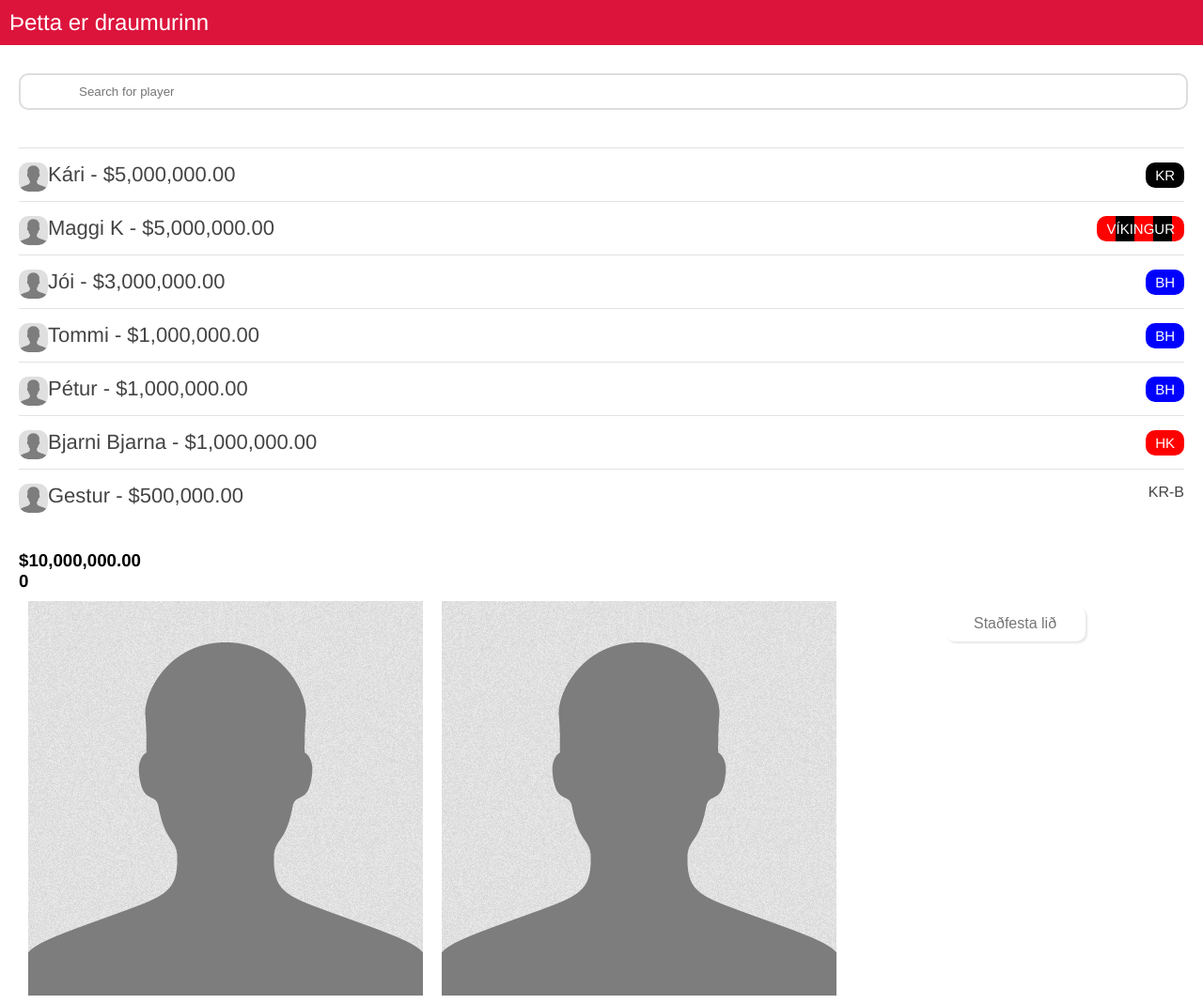
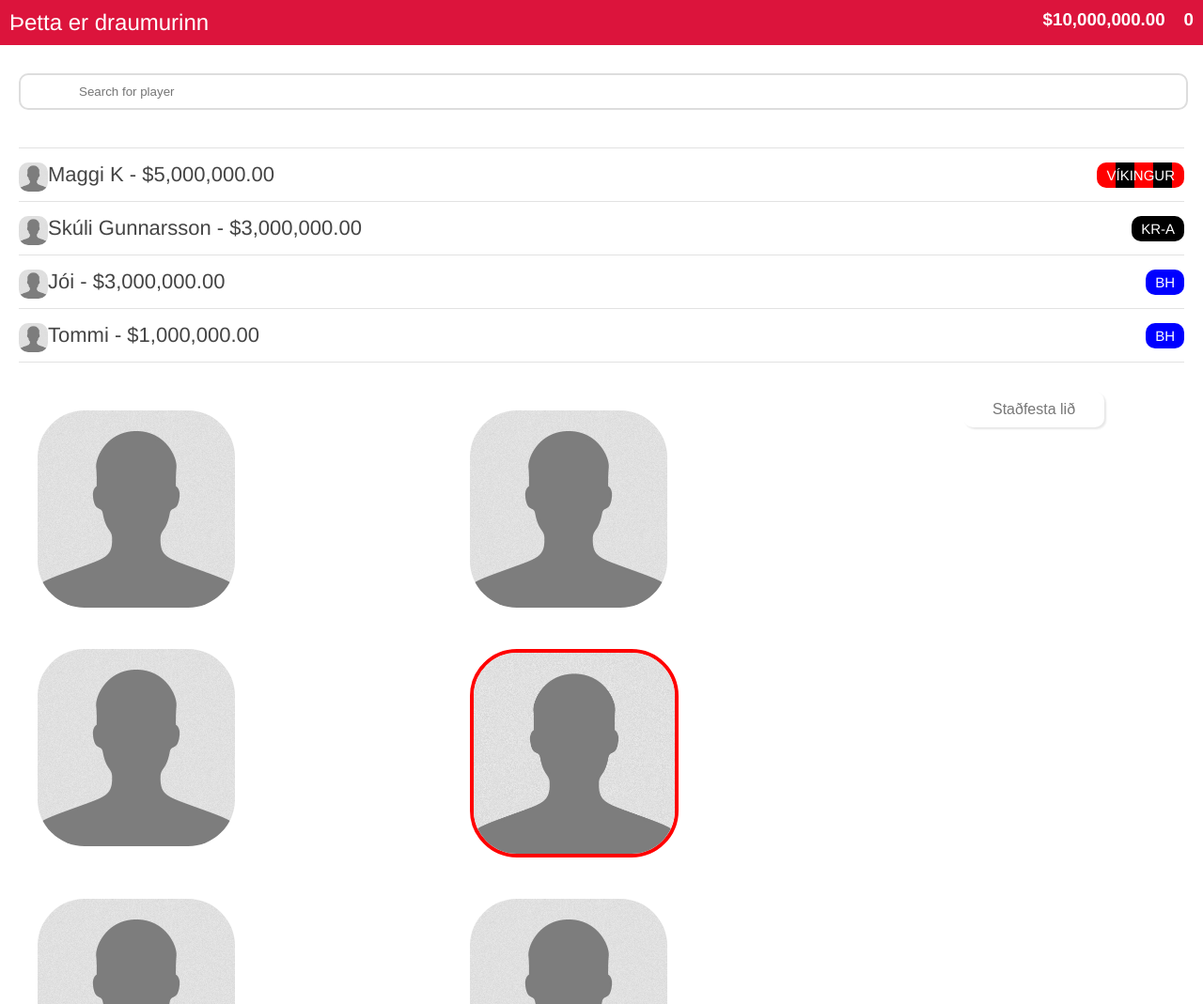
Before and after one commit to kari14/Draumurinn, a website: page index.html in a window 1280 px wide. Shown: the top 1069 px of the page at 94% size. Drawn offline with nearby package versions, Linux system fonts and the light colour scheme.

Commit message:
frontend almost ready

```diff
--- a/index.html
+++ b/index.html
@@ -7,20 +7,20 @@
         <script src="/node_modules/angular/angular.js"></script>
         <script src="src/js/app.js"></script>
     </head>
-    <body>
+    <body ng-controller="FantasyController">
         <header ng-include="'src/views/header.html'"></header>
         <div class="content">
-            <div ng-controller="FantasyController">
-                <input type="text" ng-model="search" placeholder="Search for player"/>
+            <input type="text" ng-model="search" placeholder="Search for player"/>
+            <list>
                 <ul>
                     <li ng-repeat="player in players | orderBy: '-price' | filter: search">
-                        <img class="transferList"src="{{player.pic}}"/>
+                        <img src="{{player.pic}}"/>
                         <h3 ng-click="transfer(player)">{{player.name}} - {{player.price | currency}}</h3>
                         <span class="{{player.team}}">{{player.team}}</span>
                     </li>
                 </ul>
-                <team ng-include="'src/views/team.html'"></team>
-            </div>
+            </list>
+            <team ng-include="'src/views/team.html'"></team>
         </div>
     </body>
 </html>
--- a/src/js/app.js
+++ b/src/js/app.js
@@ -8,11 +8,25 @@ Draumurinn.controller('FantasyController', ['$scope', function($scope) {
     $scope.submited = false;
 
     $scope.confirmTeam = function() {
-        var set = new Set();
+        //One big validation!
+
+        //validating the subs
+        var sexSet = new Set();
+        sexSet.add($scope.myTeam[3].sex);
+        sexSet.add($scope.myTeam[7].sex);
+
+        if (sexSet.length !== 2) {
+            alert('Invalid subs');
+            return false;
+        }
+
+        var teamSet = new Set();
         for (var i in $scope.myTeam) {
-            if (set.has(i.team)) {
+            if (teamSet.has(i.team)) {
                 alert('Too many players from the same team');
                 return false;
+            } else {
+                teamSet.add(i.team);
             }
         }
 
@@ -22,7 +36,7 @@ Draumurinn.controller('FantasyController', ['$scope', function($scope) {
         }
 
         if ($scope.myTeam.includes(emptyPlayer)) {
-            alert('Please select your team');
+            alert('Please fill your team');
             return false;
         }
 
@@ -46,10 +60,11 @@ Draumurinn.controller('FantasyController', ['$scope', function($scope) {
 
     $scope.players = [
     {
-        name: 'Kári',
-        price: 5000000,
-        team: 'KR',
+        name: 'Skúli Gunnarsson',
+        price: 3000000,
+        team: 'KR-A',
         pic: 'src/img/avatar.jpg',
+        sex: 'kk',
         points: 0
     },
     {
@@ -57,6 +72,7 @@ Draumurinn.controller('FantasyController', ['$scope', function($scope) {
         price: 1000000,
         team: 'BH',
         pic: 'src/img/avatar.jpg',
+        sex: 'kk',
         points: 0
     },
     {
@@ -64,6 +80,7 @@ Draumurinn.controller('FantasyController', ['$scope', function($scope) {
         price: 3000000,
         team: 'BH',
         pic: 'src/img/avatar.jpg',
+        sex: 'kk',
         points: 0
     },
     {
@@ -71,13 +88,15 @@ Draumurinn.controller('FantasyController', ['$scope', function($scope) {
         price: 1000000,
         team: 'BH',
         pic: 'src/img/avatar.jpg',
+        sex: 'kk',
         points: 0
     },
     {
         name: 'Bjarni Bjarna',
         price: 1000000,
-        team: 'HK',
+        team: 'HK-A',
         pic: 'src/img/avatar.jpg',
+        sex: 'kk',
         points: 0
     },
     {
@@ -85,6 +104,7 @@ Draumurinn.controller('FantasyController', ['$scope', function($scope) {
         price: 5000000,
         team: 'Víkingur',
         pic: 'src/img/avatar.jpg',
+        sex: 'kk',
         points: 0
     },
     {
@@ -92,19 +112,19 @@ Draumurinn.controller('FantasyController', ['$scope', function($scope) {
         price: 500000,
         team: 'KR-B',
         pic: 'src/img/avatar.jpg',
+        sex: 'kk',
         points: 0
-    }
-
-    ];
+    }];
 
     var emptyPlayer = {
         name: '',
         price: 0,
         team: '',
         pic: 'src/img/avatar.jpg',
+        sex: 'kk',
         points: 0
     }
 
-    $scope.myTeam = [emptyPlayer, emptyPlayer, emptyPlayer, emptyPlayer];
+    $scope.myTeam = [emptyPlayer, emptyPlayer, emptyPlayer, emptyPlayer, emptyPlayer, emptyPlayer, emptyPlayer, emptyPlayer];
 
 }]);
--- a/src/styles/styles.css
+++ b/src/styles/styles.css
@@ -7,23 +7,51 @@ h1,h2,h3{
   margin: 0;
 }
 
+.cash{
+    display: inline-block;
+}
+
+.points{
+    display: inline-block;
+    text-align: right;
+}
+
 .team{
     float: left;
-    padding: 10px;
+    padding: 20px;
+    border-radius: 50px;
 }
 
-.team:last-child {
+.team:nth-child(4) img{
     border: solid 4px red;
+    border-radius: 50px;
 }
 
-.transferList{
+.team:nth-child(8) img {
+    border: solid 4px red;
+    border-radius: 50px;
+}
+
+.team img {
+    width: 50%;
+    border-radius: 50px;
+}
+
+list ul{
+    height:230px;
+    width:100%;
+    overflow:hidden;
+    overflow-y: scroll;
+}
+
+list img{
     margin: -10px 10px 0, 0;
     float: left;
     width: 31px;
     border-radius: 10px;
 }
 
-.HK{
+.HK-A{
     padding: 5px 10px;
     border-radius: 10px;
     margin-left: 5px;
@@ -33,7 +61,27 @@ h1,h2,h3{
     background: red;
 }
 
-.KR{
+.HK-B{
+    padding: 5px 10px;
+    border-radius: 10px;
+    margin-left: 5px;
+    color: white;
+    font-size: 15px;
+    text-transform: uppercase;
+    background: red;
+}
+
+.KR-A{
+    padding: 5px 10px;
+    border-radius: 10px;
+    margin-left: 5px;
+    color: white;
+    font-size: 15px;
+    text-transform: uppercase;
+    background: black;
+}
+
+.KR-B{
     padding: 5px 10px;
     border-radius: 10px;
     margin-left: 5px;
@@ -94,6 +142,12 @@ h1,h2,h3{
 
 #menu-bar a{
   color: #fff
+}
+
+#menu-bar h3{
+    padding-left: 20px;
+    float: right;
+    display: inline-block;
 }
 
 main{
--- a/src/views/header.html
+++ b/src/views/header.html
@@ -1,3 +1,5 @@
 <div id="menu-bar">
     <h1>Þetta er draumurinn</h1>
+    <h3>{{points}}</h3>
+    <h3>{{cash | currency}}</h3>
 </div>
--- a/src/views/team.html
+++ b/src/views/team.html
@@ -1,4 +1,3 @@
-<div><h3>{{cash | currency}}</h3><h3>{{points}}</h3></div>
 <div>
     <div class="team" ng-repeat="player in myTeam track by $index">
         <h2>{{player.name}}</h2>
```
Also changed, not shown: src/views/stats.html (added).
